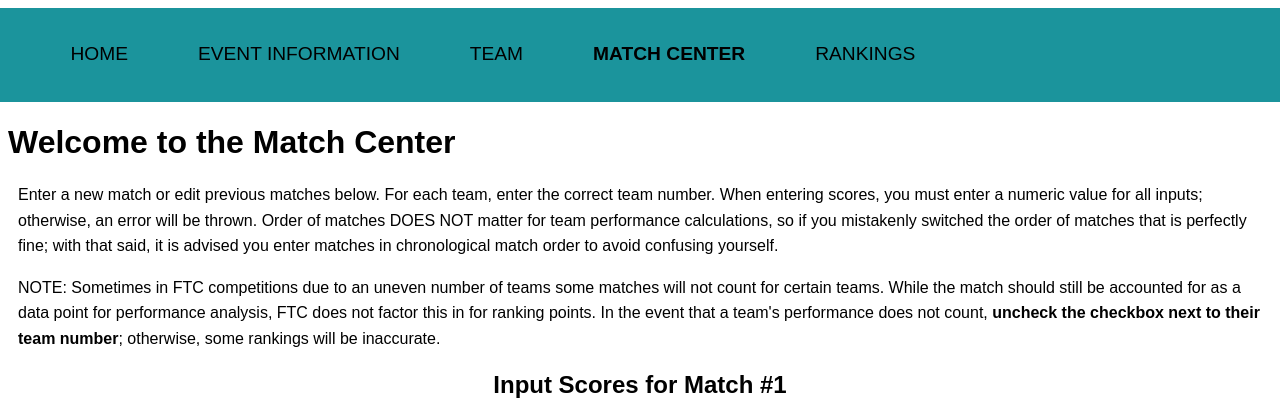
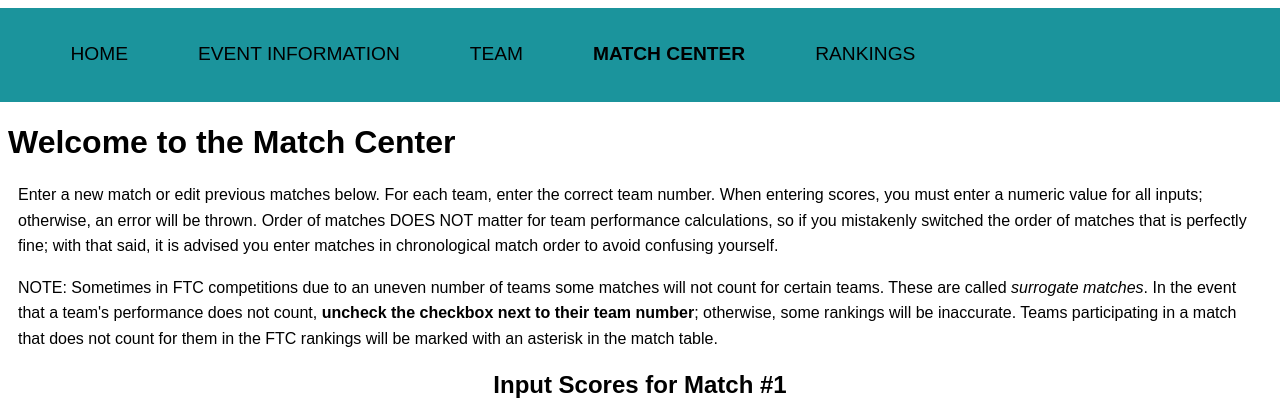
Before and after one commit to owsorber/FTC_Scout_Assistant, a Django app: page /match-center/ in a window 1280 px wide. Shown: the top 420 px of the page. Run offline with Django 3.2, Linux system fonts and the light colour scheme.

Commit message:
surrogate match feature finalization
has not been thoroughly tested

```diff
--- a/application/templates/application/match.html
+++ b/application/templates/application/match.html
@@ -102,7 +102,7 @@
     <h1>Welcome to the Match Center</h1>
     <p>Enter a new match or edit previous matches below. For each team, enter the correct team number. When entering scores, you must enter a numeric value for all inputs; otherwise, an error will be thrown. Order of matches DOES NOT matter for team performance calculations, so if you mistakenly switched the order of matches that is perfectly fine; with that said, it is advised you enter matches in chronological match order to avoid confusing yourself.</p>
 
-    <p>NOTE: Sometimes in FTC competitions due to an uneven number of teams some matches will not count for certain teams. While the match should still be accounted for as a data point for performance analysis, FTC does not factor this in for ranking points. In the event that a team's performance does not count, <strong>uncheck the checkbox next to their team number</strong>; otherwise, some rankings will be inaccurate.</p>
+    <p>NOTE: Sometimes in FTC competitions due to an uneven number of teams some matches will not count for certain teams. These are called <em>surrogate matches</em>. In the event that a team's performance does not count, <strong>uncheck the checkbox next to their team number</strong>; otherwise, some rankings will be inaccurate. Teams participating in a match that does not count for them in the FTC rankings will be marked with an asterisk in the match table.</p>
 
     <h2>Input Scores for Match <span class="match-num-display">#1</span></h2>
     <form method="POST" id="match-form" autocomplete="off">
--- a/application/utils/competition.py
+++ b/application/utils/competition.py
@@ -54,7 +54,6 @@ class Alliance():
 		self.team1 = team1
 		self.team2 = team2
 		self.teams = dict([(self.team1, surrogate[0]), (self.team2, surrogate[1])])
-		print(surrogate)
 
 		self.auto = auto
 		self.tele = tele
```
Also changed, not shown: README.md.
